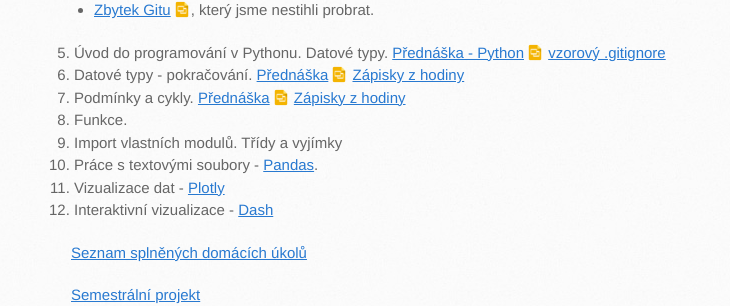
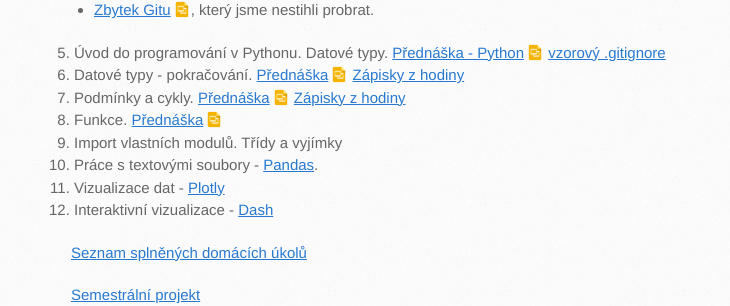
Before and after one commit to anastazie/intro_python_biol, a Jekyll site: the page built from index.md, in a window 1280 px wide and 900 px high, scrolled down 1024 px. Shown: the part 149-455 px from the top of the window, without its empty margins (99-829 px from the left). Built offline with Jekyll 4.4.1, drawn with Linux system fonts in a browser that asks for light colours; our own code applies the rules of GitHub Pages for plain Markdown files.

Commit message:
Update index.md

```diff
--- a/index.md
+++ b/index.md
@@ -27,7 +27,7 @@ Každé úterý 17:20 - 18:50, učebna B311, Viničná 7, 3. patro.
 1. Úvod do programování v Pythonu. Datové typy. <a href="https://docs.google.com/presentation/d/1tpIs8oe69o9CD0boQ27DTI9hs5dP97WblaL8hMqU2TA/edit?usp=sharing" class="presentation">Přednáška - Python</a> [vzorový .gitignore](https://github.com/intro-python-biol-2017/test/blob/master/.gitignore)
 1. Datové typy - pokračování. <a href="https://docs.google.com/presentation/d/19z_lumljf-jEV_J28HIIX-54GGRmgTVOc4BaFsLnfUQ/edit?usp=sharing" class="presentation">Přednáška</a> [Zápisky z hodiny](https://github.com/intro-python-biol-2017/zapisky_z_hodiny/blob/master/6_lekce.ipynb)
 1. Podmínky a cykly. <a href="https://docs.google.com/presentation/d/1iXGfSBqcLprFEASSLCtot-rMSmzqAUEOmSONV36xM9w/edit?usp=sharing" class="presentation">Přednáška</a> [Zápisky z hodiny](https://github.com/intro-python-biol-2017/zapisky_z_hodiny/blob/master/7_lekce.ipynb)
-1. Funkce.
+1. Funkce. <a href="https://docs.google.com/presentation/d/1wrh4dG55dUbGYueNNFPaLeYUMeBlzh7Nq_Ol6kO0jYo/edit?usp=sharing" class="presentation">Přednáška</a>
 1. Import vlastních modulů. Třídy a vyjímky
 1. Práce s textovými soubory - [Pandas](http://pandas.pydata.org/).
 1. Vizualizace dat - [Plotly](https://plot.ly/python/user-guide/)
```
